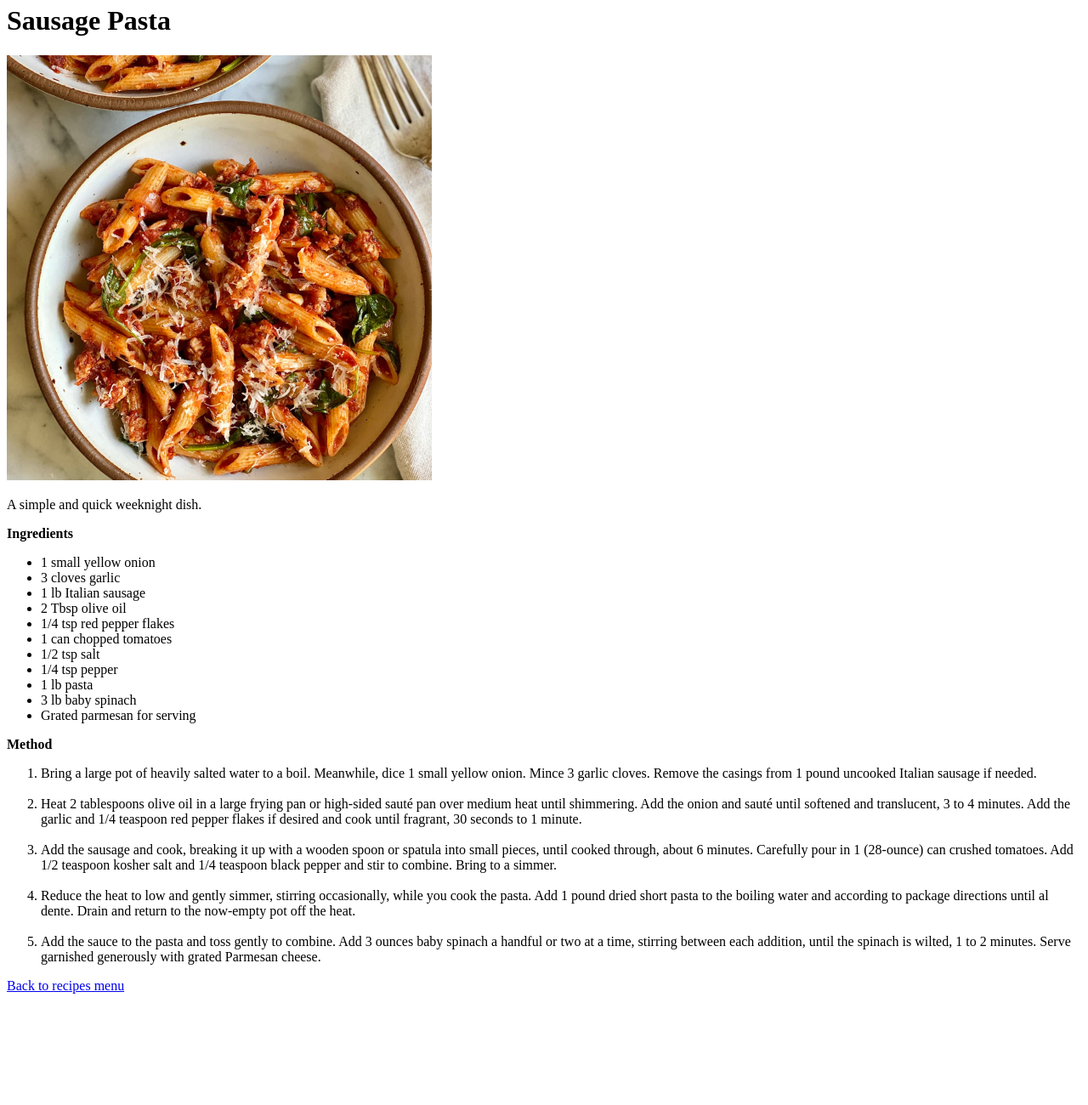
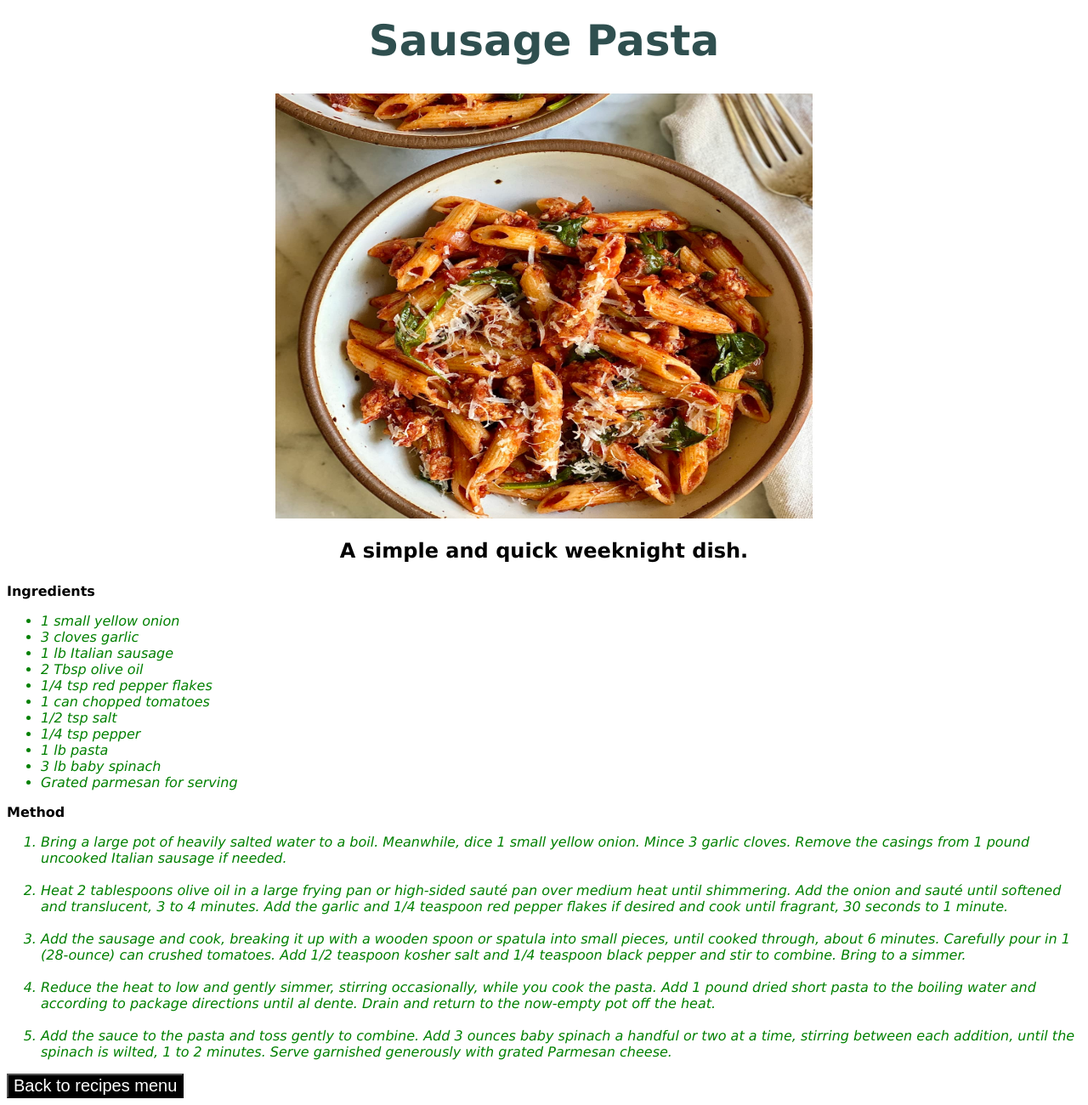
Before and after one commit to MrFerpz/odin-recipes, a plain HTML site: page recipes/sausagepasta.html in a window 1280 px wide. Shown: the part 15-1315 px from the top of the page at 85% size. Before the commit the page ends 1192 px from the top, so only its background shows below. Drawn offline with Linux system fonts and the light colour scheme.

Commit message:
Added styles to Sausage Pasta

```diff
--- a/recipes/sausagepasta.html
+++ b/recipes/sausagepasta.html
@@ -4,13 +4,14 @@
     <meta charset="UTF-8">
     <meta name="viewport" content="width=device-width, initial-scale=1.0">
     <title>Sausage Pasta</title>
+    <link rel="stylesheet" href="../styles.css">
 </head>
 <body>
-    <h1>Sausage Pasta</h1>
-    <img src="../images/sausage.jpeg" alt="Sausage Pasta" width="500" height="500">
-    <p>A simple and quick weeknight dish.</p>
+    <h1 class="title sausage">Sausage Pasta</h1>
+    <img class="image" src="../images/sausage.jpeg" alt="Sausage Pasta" width="500" height="500">
+    <p class="subheading title">A simple and quick weeknight dish.</p>
     <p><b>Ingredients</b></p>
-    <ul>
+    <ul class="list">
         <li>1 small yellow onion</li>
         <li>3 cloves garlic</li>
         <li>1 lb Italian sausage</li>
@@ -24,13 +25,15 @@
         <li>Grated parmesan for serving</li>
     </ul>
     <p><b>Method</b></p>
-    <ol>
+    <ol class="list">
         <li>Bring a large pot of heavily salted water to a boil. Meanwhile, dice 1 small yellow onion. Mince 3 garlic cloves. Remove the casings from 1 pound uncooked Italian sausage if needed.</li>
         <br><li>Heat 2 tablespoons olive oil in a large frying pan or high-sided sauté pan over medium heat until shimmering. Add the onion and sauté until softened and translucent, 3 to 4 minutes. Add the garlic and 1/4 teaspoon red pepper flakes if desired and cook until fragrant, 30 seconds to 1 minute.</li>
         <br><li>Add the sausage and cook, breaking it up with a wooden spoon or spatula into small pieces, until cooked through, about 6 minutes. Carefully pour in 1 (28-ounce) can crushed tomatoes. Add 1/2 teaspoon kosher salt and 1/4 teaspoon black pepper and stir to combine. Bring to a simmer.</li>
         <br><li>Reduce the heat to low and gently simmer, stirring occasionally, while you cook the pasta. Add 1 pound dried short pasta to the boiling water and according to package directions until al dente. Drain and return to the now-empty pot off the heat.</li>
         <br><li>Add the sauce to the pasta and toss gently to combine. Add 3 ounces baby spinach a handful or two at a time, stirring between each addition, until the spinach is wilted, 1 to 2 minutes. Serve garnished generously with grated Parmesan cheese.</li>
     </ol>
-    <a href="../index.html">Back to recipes menu</a>
+    <a href="../index.html">
+        <button class="back">Back to recipes menu</button>
+        </a>
 </body>
 </html>
--- a/styles.css
+++ b/styles.css
@@ -7,6 +7,12 @@ font-family:Verdana, Geneva, Tahoma, sans-serif;
     font-weight: bold;
     color: crimson;
     text-align: center;
+}
+
+.title.sausage {
+    font-size: 50px;
+    font-weight: 1000;
+    color:darkslategrey;
 }
 
 .subheading {
```
